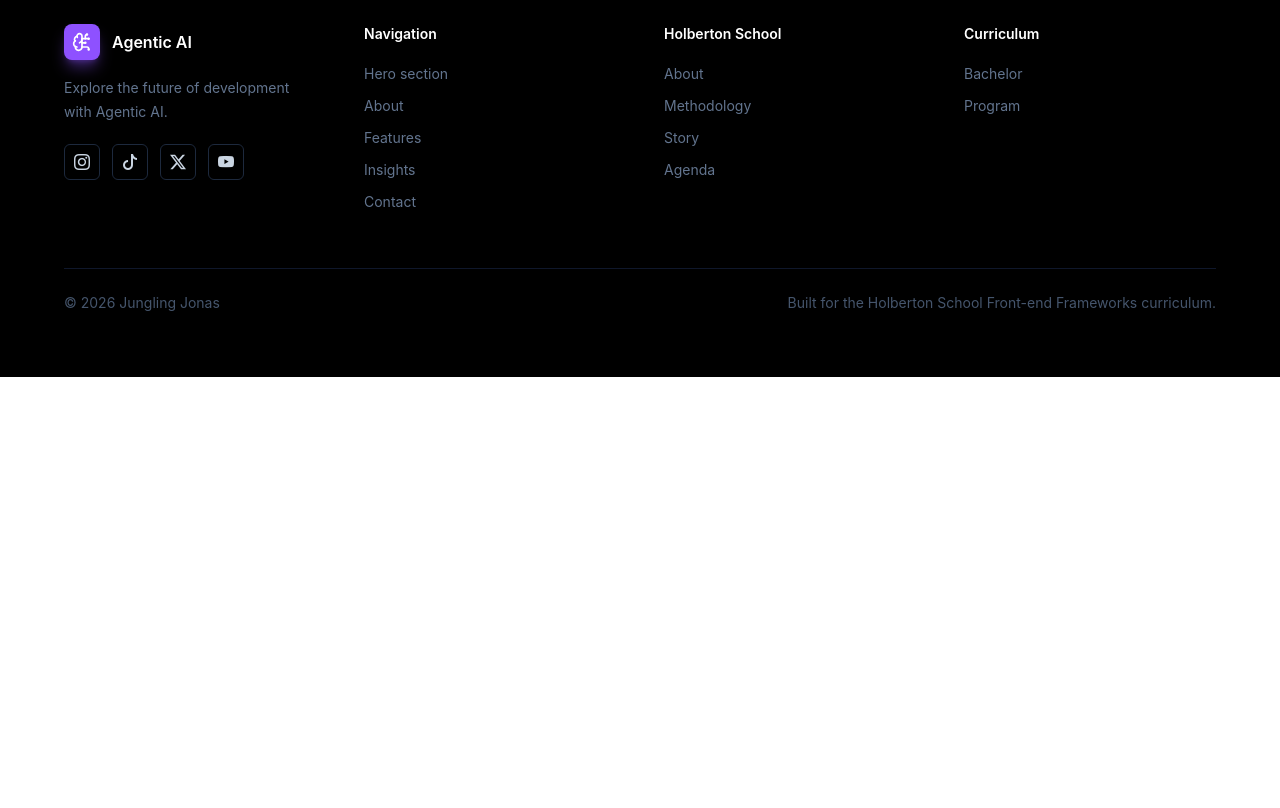
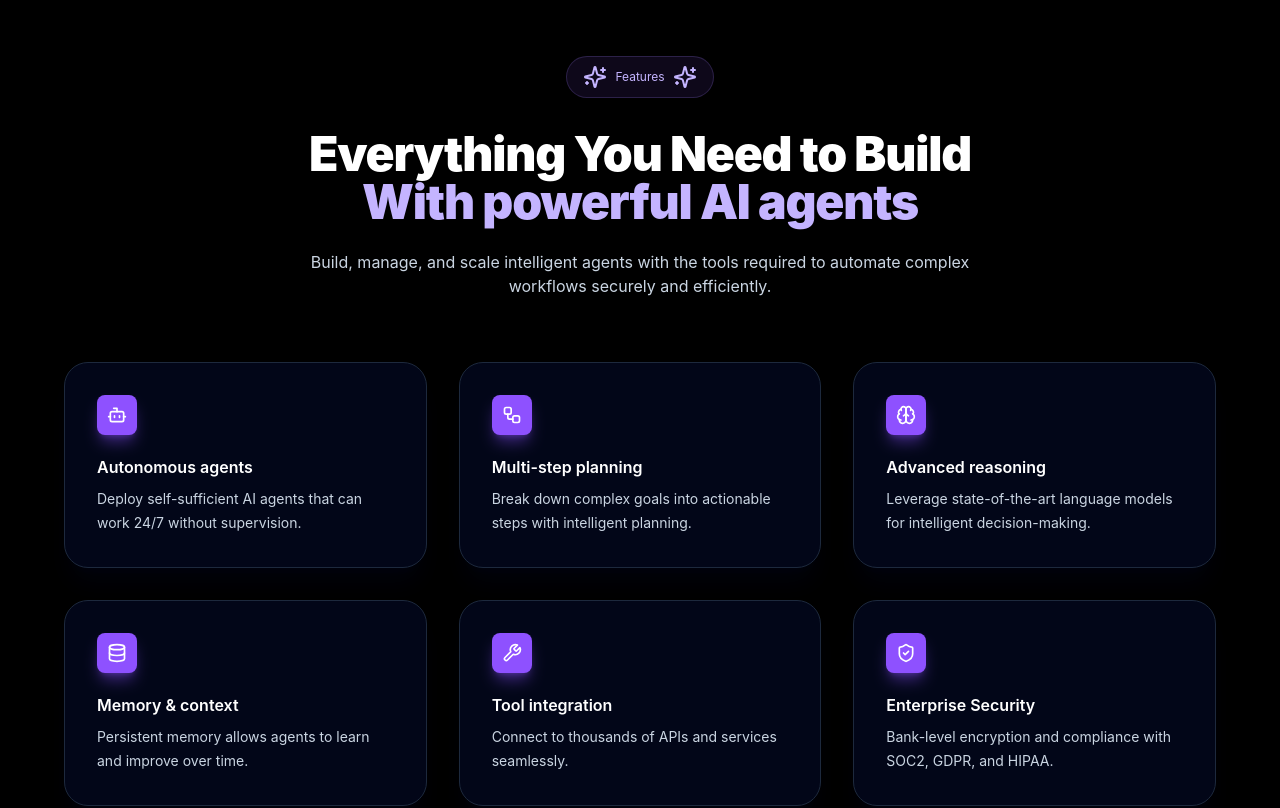
Before and after one commit to Jo-jun83/holbertonschool-agentic_ai, a Vue app in the folder front_end-frameworks/vue/: page / in a window 1280 px wide. Shown: the part 1720-2528 px from the top of the page. Before the commit the page ends 2097 px from the top, so only its background shows below. Built offline with nearby package versions, Linux system fonts and the light colour scheme.

Commit message:
Add Features et FeatureCard components

```diff
--- a/front_end-frameworks/vue/src/App.vue
+++ b/front_end-frameworks/vue/src/App.vue
@@ -1,8 +1,9 @@
 <script setup>
 import Header from './components/layout/Header.vue'
 import Hero from './components/sections/Hero.vue'
+import About from './components/sections/About.vue'
+import Features from './components/sections/Features.vue'
 import Footer from './components/layout/Footer.vue'
-import About from './components/sections/About.vue'
 
 </script>
 
@@ -11,6 +12,7 @@ import About from './components/sections/About.vue'
   <main>
   <Hero />
   <About />
+  <Features />
   </main>
   <Footer />
 </template>
--- /dev/null
+++ b/front_end-frameworks/vue/src/components/cards/FeatureCard.vue
@@ -0,0 +1,28 @@
+<script setup>
+    defineProps({
+        icon: {
+        type: Object,
+        required: true,
+    },
+        title: {
+        type: String,
+
+    },
+        description: {
+        type: String,
+    },
+
+    })
+</script>
+
+<template>
+    <article class="rounded-3xl border border-slate-800 bg-slate-950 p-8 shadow-xl shadow-slate-950/40 transition hover:-translate-y-1 hover:border-violet-500/40">
+      <div class="flex h-10 w-10 items-center justify-center rounded-lg bg-violet-500 text-white shadow-lg shadow-violet-500/40">
+        <component :is="icon" class="h-5 w-5" />
+      </div>
+
+      <h3 class="mt-5 text-base font-semibold text-white">{{title}}</h3>
+
+      <p class="mt-2 text-sm leading-6 text-slate-300">{{description}}</p>
+    </article>
+</template>
--- /dev/null
+++ b/front_end-frameworks/vue/src/components/sections/Features.vue
@@ -0,0 +1,41 @@
+<script setup>
+    import { Sparkles } from '@lucide/vue';
+    import FeatureCard from "../cards/FeatureCard.vue";
+    import features from "../../data/features";
+    import SectionBadge from "../ui/SectionBadge.vue";
+    import SectionTitle from "../ui/SectionTitle.vue";
+</script>
+
+<template>
+    <section id="features-section" className="bg-black px-6 py-24 text-white">
+      <div className="mx-auto max-w-6xl">
+        <div className="mx-auto max-w-3xl text-center">
+          <SectionBadge>
+            <Sparkles class-name="h-3 w-3" />
+            <span>Features</span>
+            <Sparkles class-name="h-3 w-3" />
+          </SectionBadge>
+
+          <SectionTitle
+            title="Everything You Need to Build"
+            subtitle="With powerful AI agents"
+          />
+
+          <p className="mx-auto mt-6 max-w-2xl text-sm leading-6 text-slate-300 md:text-base">
+            Build, manage, and scale intelligent agents with the tools required
+            to automate complex workflows securely and efficiently.
+          </p>
+        </div>
+
+        <div className="mt-16 grid gap-8 md:grid-cols-3">
+            <FeatureCard
+              v-for = "feature in features"
+              :key=feature.title
+              :icon=feature.icon
+              :title=feature.title
+              :description=feature.description
+            />
+        </div>
+      </div>
+    </section>
+</template>
```
Also changed, not shown: front_end-frameworks/vue/src/components/sections/About.vue (+4 -4 lines).
